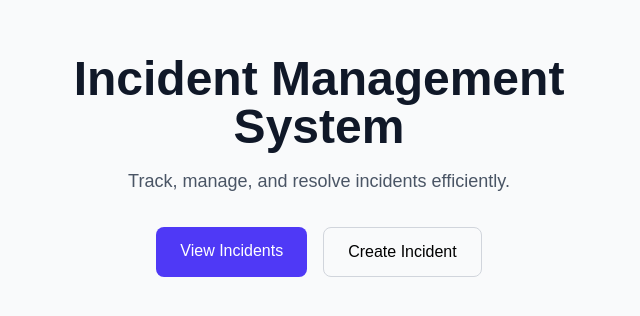
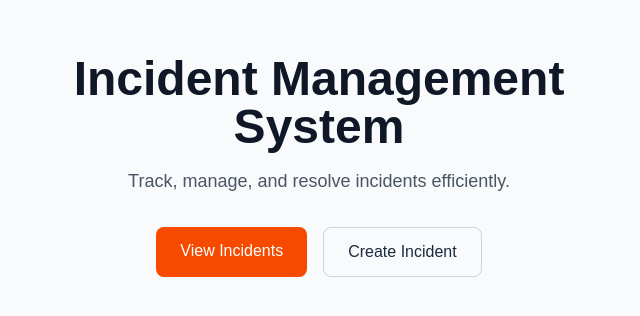
Before and after one commit to Gaurav098766/Incident-Management-System, a Next.js app in the folder frontend/: page / in a window 1280 px wide. Shown: the part 234-550 px from the top of the page, without its empty margins (321-961 px from the left). Built offline with nearby package versions, Linux system fonts and the light colour scheme.

Commit message:
update: changed button color according to application logo

```diff
--- a/frontend/app/incidents/new/page.tsx
+++ b/frontend/app/incidents/new/page.tsx
@@ -132,7 +132,7 @@ export default function NewIncidentPage() {
         <button
           onClick={handleSubmit}
           disabled={submitting}
-          className="w-full bg-indigo-600 hover:bg-indigo-700 text-white font-medium py-2.5 rounded-lg transition-colors disabled:opacity-50"
+          className="w-full bg-orange-600 hover:bg-orange-700 text-white font-medium py-2.5 rounded-lg transition-colors disabled:opacity-50"
         >
           {submitting ? "Creating…" : "Create Incident"}
         </button>
--- a/frontend/app/incidents/page.tsx
+++ b/frontend/app/incidents/page.tsx
@@ -40,12 +40,12 @@ export default async function HomePage({
         <div>
           <h1 className="text-2xl font-bold text-gray-900">Incidents</h1>
           {data && (
-            <p className="text-sm text-gray-500 mt-0.5">{data.total} total</p>
+            <p className="text-sm text-gray-500 mt-0.5">{data.count} total</p>
           )}
         </div>
         <Link
           href="/incidents/new"
-          className="bg-indigo-600 hover:bg-indigo-700 text-white text-sm font-medium px-4 py-2 rounded-lg transition-colors"
+          className="bg-orange-600 hover:bg-orange-700 text-white text-sm font-medium px-4 py-2 rounded-lg transition-colors"
         >
           + New Incident
         </Link>
--- a/frontend/app/page.tsx
+++ b/frontend/app/page.tsx
@@ -15,14 +15,14 @@ export default function Home() {
         <div className="flex gap-4 justify-center">
           <Link
             href="/incidents"
-            className="px-6 py-3 bg-indigo-600 text-white rounded-lg hover:bg-indigo-700"
+            className="px-6 py-3 bg-orange-600 text-white rounded-lg hover:bg-orange-700"
           >
             View Incidents
           </Link>
 
           <Link
             href="/incidents/new"
-            className="px-6 py-3 border border-gray-300 rounded-lg hover:bg-gray-50 text-black font-medium"
+            className="px-6 py-3 border border-slate-300 rounded-lg hover:bg-slate-100 text-slate-800 font-medium"
           >
             Create Incident
           </Link>
```
